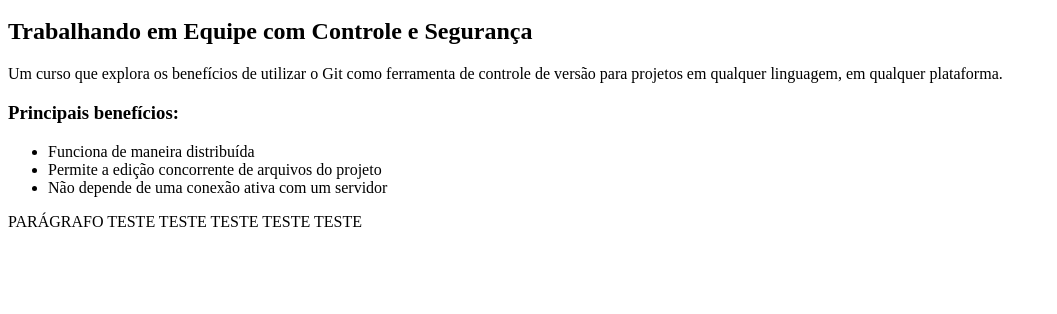
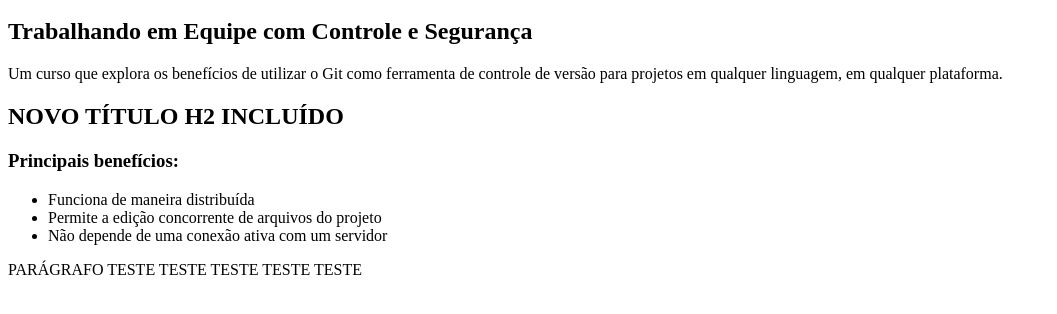
Before and after one commit to ilenice/curso-git, a plain HTML site: page index.html in a window 1280 px wide. Shown: the part 48-362 px from the top of the page, without its empty margins (0-1057 px from the left). Drawn offline with Linux system fonts and the light colour scheme.

Commit message:
incluindo titulo h2

```diff
--- a/index.html
+++ b/index.html
@@ -6,7 +6,7 @@
         <h2>Trabalhando em <b>Equipe</b> com Controle e Segurança</h2>
 
         <p>Um curso que explora os benefícios de utilizar o Git como ferramenta de controle de versão para projetos em qualquer linguagem, em qualquer plataforma.</p>
-
+        <h2>NOVO TÍTULO H2 INCLUÍDO</h2>
         <h3>Principais benefícios:</h3>
         <ul>
             <li>Funciona de maneira distribuída</li>
```
